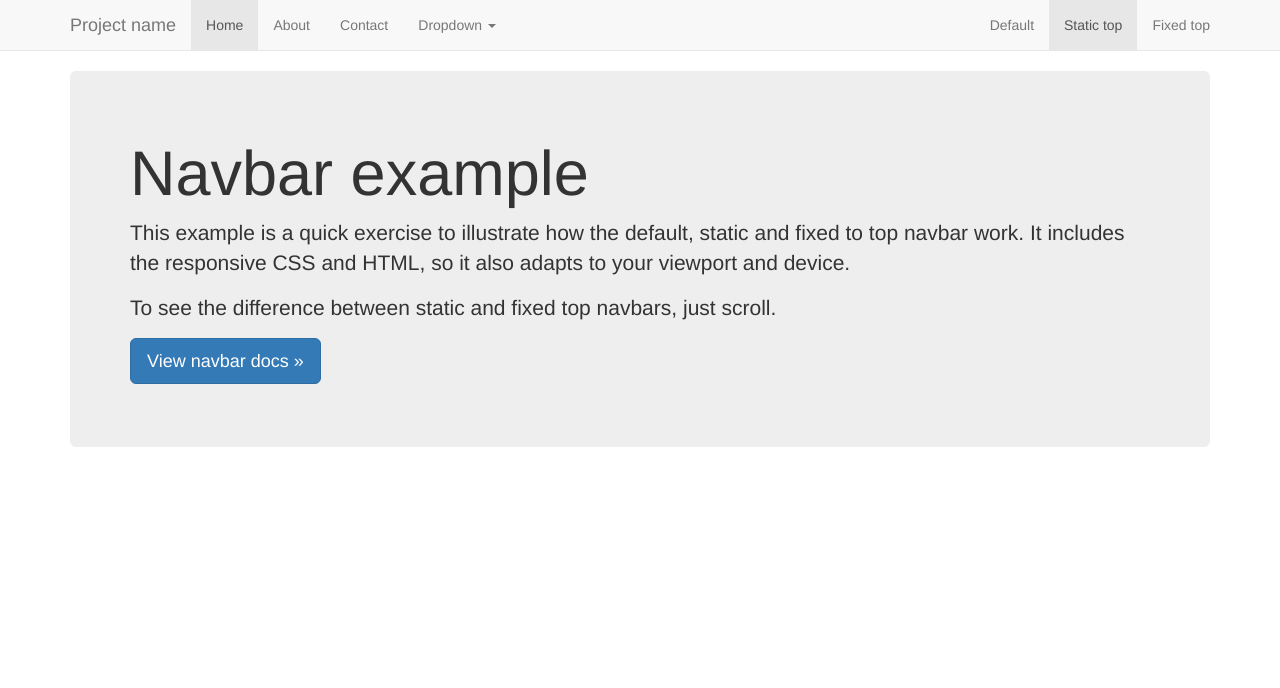
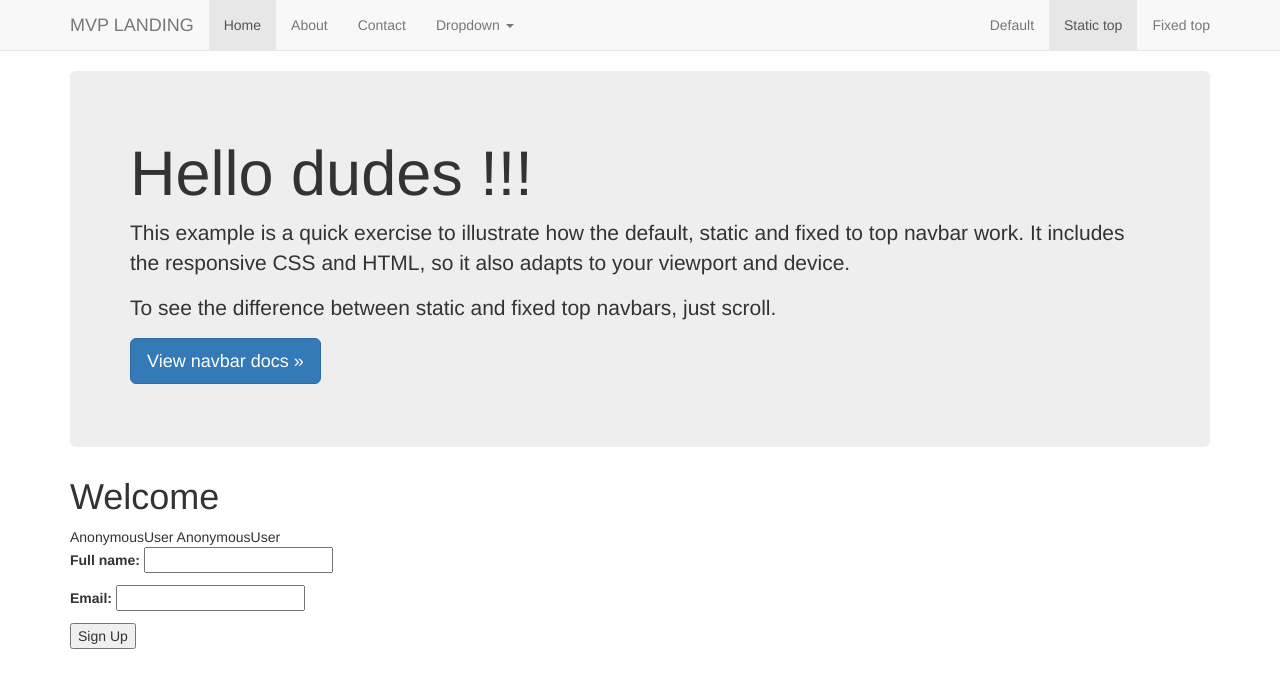
Before and after one commit to Vigopro/gvg, a Django app: page / in a window 1280 px wide. Shown: the top 688 px of the page. Run offline with Django 3.2, Linux system fonts and the light colour scheme; some libraries are stand-ins or nearby versions.

Commit message:
add include, inheritance, blocks

```diff
--- a/newsletter/templates/base.html
+++ b/newsletter/templates/base.html
@@ -11,95 +11,38 @@
     <meta name="author" content="">
     <link rel="icon" href="../../favicon.ico">
 
-    <title>Static Top Navbar Example for Bootstrap</title>
+    <title>{% block head_title %}MVP LANDING{% endblock %}</title>
 
-    <!-- Bootstrap core CSS -->
-    <!--<link href="../../dist/css/bootstrap.min.css" rel="stylesheet">-->
-    <link href="{% static 'css/bootstrap.min.css' %}" rel="stylesheet">
-    <!-- <img src="{% static "my_app/myexample.jpg" %}" alt="My image"/>-->
-    <!-- IE10 viewport hack for Surface/desktop Windows 8 bug -->
-    <link href="../../assets/css/ie10-viewport-bug-workaround.css" rel="stylesheet">
-
-    <!-- Custom styles for this template -->
-    <!--<link href="navbar-static-top.css" rel="stylesheet">-->
-    <link href="{% static 'navbar-static-top.css' %}" rel="stylesheet">
-    <!-- Just for debugging purposes. Don't actually copy these 2 lines! -->
-    <!--[if lt IE 9]><script src="../../assets/js/ie8-responsive-file-warning.js"></script><![endif]-->
-    <!--<script src="../../assets/js/ie-emulation-modes-warning.js"></script>-->
-
-    <!-- HTML5 shim and Respond.js for IE8 support of HTML5 elements and media queries -->
-    <!--[if lt IE 9]>
-      <script src="https://oss.maxcdn.com/html5shiv/3.7.2/html5shiv.min.js"></script>
-      <script src="https://oss.maxcdn.com/respond/1.4.2/respond.min.js"></script>
-    <![endif]-->
+    {% include 'head_css.html' %}
 
 
   </head>
 
   <body>
 
-    <!-- Static navbar -->
-    <nav class="navbar navbar-default navbar-static-top">
-      <div class="container">
-        <div class="navbar-header">
-          <button type="button" class="navbar-toggle collapsed" data-toggle="collapse" data-target="#navbar" aria-expanded="false" aria-controls="navbar">
-            <span class="sr-only">Toggle navigation</span>
-            <span class="icon-bar"></span>
-            <span class="icon-bar"></span>
-            <span class="icon-bar"></span>
-          </button>
-          <a class="navbar-brand" href="#">Project name</a>
-        </div>
-        <div id="navbar" class="navbar-collapse collapse">
-          <ul class="nav navbar-nav">
-            <li class="active"><a href="#">Home</a></li>
-            <li><a href="#about">About</a></li>
-            <li><a href="#contact">Contact</a></li>
-            <li class="dropdown">
-              <a href="#" class="dropdown-toggle" data-toggle="dropdown" role="button" aria-haspopup="true" aria-expanded="false">Dropdown <span class="caret"></span></a>
-              <ul class="dropdown-menu">
-                <li><a href="#">Action</a></li>
-                <li><a href="#">Another action</a></li>
-                <li><a href="#">Something else here</a></li>
-                <li role="separator" class="divider"></li>
-                <li class="dropdown-header">Nav header</li>
-                <li><a href="#">Separated link</a></li>
-                <li><a href="#">One more separated link</a></li>
-              </ul>
-            </li>
-          </ul>
-          <ul class="nav navbar-nav navbar-right">
-            <li><a href="../navbar/">Default</a></li>
-            <li class="active"><a href="./">Static top <span class="sr-only">(current)</span></a></li>
-            <li><a href="../navbar-fixed-top/">Fixed top</a></li>
-          </ul>
-        </div><!--/.nav-collapse -->
-      </div>
-    </nav>
+  {% include 'navbar.html' %}
+
 
 
     <div class="container">
+    {% block jumbotron %}
 
-      <!-- Main component for a primary marketing message or call to action -->
-      <div class="jumbotron">
-        <h1>Navbar example</h1>
-        <p>This example is a quick exercise to illustrate how the default, static and fixed to top navbar work. It includes the responsive CSS and HTML, so it also adapts to your viewport and device.</p>
-        <p>To see the difference between static and fixed top navbars, just scroll.</p>
-        <p>
-          <a class="btn btn-lg btn-primary" href="../../components/#navbar" role="button">View navbar docs &raquo;</a>
-        </p>
-      </div>
+  <!-- Main component for a primary marketing message or call to action -->
+  <div class="jumbotron">
+  {% block jumbotron_content %}
+
+  {% endblock %}
+  </div>
+
+    {% endblock %}
+
+    {% block content %}
+    {% endblock %}
 
     </div> <!-- /container -->
 
 
-    <!-- Bootstrap core JavaScript
-    ================================================== -->
-    <!-- Placed at the end of the document so the pages load faster -->
-    <script src="https://ajax.googleapis.com/ajax/libs/jquery/1.11.3/jquery.min.js"></script>
-    <script>window.jQuery || document.write('<script src="../../assets/js/vendor/jquery.min.js"><\/script>')</script>
-    <script src="{% static 'js/bootstrap.min.js' %}"></script>
-    <!-- IE10 viewport hack for Surface/desktop Windows 8 bug -->
-    <script src="{% static 'js/ie10-viewport-bug-workaround.js' %}"></script>
+{% include 'javascript.html' %}
+
   </body>
 </html>
--- /dev/null
+++ b/newsletter/templates/head_css.html
@@ -0,0 +1,20 @@
+{% load staticfiles %}
+    <!-- Bootstrap core CSS -->
+    <!--<link href="../../dist/css/bootstrap.min.css" rel="stylesheet">-->
+    <link href="{% static 'css/bootstrap.min.css' %}" rel="stylesheet">
+    <!-- <img src="{% static "my_app/myexample.jpg" %}" alt="My image"/>-->
+    <!-- IE10 viewport hack for Surface/desktop Windows 8 bug -->
+    <link href="../../assets/css/ie10-viewport-bug-workaround.css" rel="stylesheet">
+
+    <!-- Custom styles for this template -->
+    <!--<link href="navbar-static-top.css" rel="stylesheet">-->
+    <link href="{% static 'navbar-static-top.css' %}" rel="stylesheet">
+    <!-- Just for debugging purposes. Don't actually copy these 2 lines! -->
+    <!--[if lt IE 9]><script src="../../assets/js/ie8-responsive-file-warning.js"></script><![endif]-->
+    <!--<script src="../../assets/js/ie-emulation-modes-warning.js"></script>-->
+
+    <!-- HTML5 shim and Respond.js for IE8 support of HTML5 elements and media queries -->
+    <!--[if lt IE 9]>
+      <script src="https://oss.maxcdn.com/html5shiv/3.7.2/html5shiv.min.js"></script>
+      <script src="https://oss.maxcdn.com/respond/1.4.2/respond.min.js"></script>
+    <![endif]-->
--- a/newsletter/templates/home.html
+++ b/newsletter/templates/home.html
@@ -1,3 +1,21 @@
+{% extends "base.html" %}
+
+{% block head_title %}Welcome | {{ block.super }}{% endblock %}
+
+
+{% block jumbotron_content %}
+
+    <h1>Hello dudes !!!</h1>
+    <p>This example is a quick exercise to illustrate how the default, static and fixed to top navbar work. It includes the responsive CSS and HTML, so it also adapts to your viewport and device.</p>
+    <p>To see the difference between static and fixed top navbars, just scroll.</p>
+    <p>
+      <a class="btn btn-lg btn-primary" href="../../components/#navbar" role="button">View navbar docs &raquo;</a>
+    </p>
+
+    {% endblock %}
+
+
+{% block content %}
 <h1>{{ title }}</h1>
 {{ user }}
 {{ request.user }}
@@ -6,3 +24,4 @@
 	{{ form.as_p }}  <!--вертикальное расположение as_p -->
 <input type='submit' value='Sign Up'/>
 </form>
+{% endblock %}
--- /dev/null
+++ b/newsletter/templates/javascript.html
@@ -0,0 +1,9 @@
+{% load staticfiles %}
+    <!-- Bootstrap core JavaScript
+    ================================================== -->
+    <!-- Placed at the end of the document so the pages load faster -->
+    <script src="https://ajax.googleapis.com/ajax/libs/jquery/1.11.3/jquery.min.js"></script>
+    <script>window.jQuery || document.write('<script src="../../assets/js/vendor/jquery.min.js"><\/script>')</script>
+    <script src="{% static 'js/bootstrap.min.js' %}"></script>
+    <!-- IE10 viewport hack for Surface/desktop Windows 8 bug -->
+    <script src="{% static 'js/ie10-viewport-bug-workaround.js' %}"></script>
--- /dev/null
+++ b/newsletter/templates/navbar.html
@@ -0,0 +1,38 @@
+    <!-- Static navbar -->
+    <nav class="navbar navbar-default navbar-static-top">
+      <div class="container">
+        <div class="navbar-header">
+          <button type="button" class="navbar-toggle collapsed" data-toggle="collapse" data-target="#navbar" aria-expanded="false" aria-controls="navbar">
+            <span class="sr-only">Toggle navigation</span>
+            <span class="icon-bar"></span>
+            <span class="icon-bar"></span>
+            <span class="icon-bar"></span>
+          </button>
+          <a class="navbar-brand" href="#">MVP LANDING</a>
+        </div>
+        <div id="navbar" class="navbar-collapse collapse">
+          <ul class="nav navbar-nav">
+            <li class="active"><a href="#">Home</a></li>
+            <li><a href="#about">About</a></li>
+            <li><a href="#contact">Contact</a></li>
+            <li class="dropdown">
+              <a href="#" class="dropdown-toggle" data-toggle="dropdown" role="button" aria-haspopup="true" aria-expanded="false">Dropdown <span class="caret"></span></a>
+              <ul class="dropdown-menu">
+                <li><a href="#">Action</a></li>
+                <li><a href="#">Another action</a></li>
+                <li><a href="#">Something else here</a></li>
+                <li role="separator" class="divider"></li>
+                <li class="dropdown-header">Nav header</li>
+                <li><a href="#">Separated link</a></li>
+                <li><a href="#">One more separated link</a></li>
+              </ul>
+            </li>
+          </ul>
+          <ul class="nav navbar-nav navbar-right">
+            <li><a href="../navbar/">Default</a></li>
+            <li class="active"><a href="./">Static top <span class="sr-only">(current)</span></a></li>
+            <li><a href="../navbar-fixed-top/">Fixed top</a></li>
+          </ul>
+        </div><!--/.nav-collapse -->
+      </div>
+    </nav>
--- a/newsletter/views.py
+++ b/newsletter/views.py
@@ -21,7 +21,7 @@ def home(request):
 		context = {
 			"title": "Спасибо за регистрацию %s" %full_name
 		}
-	return render(request, "base.html", context)
+	return render(request, "home.html", context)
 
 
 def contact(request):
```
